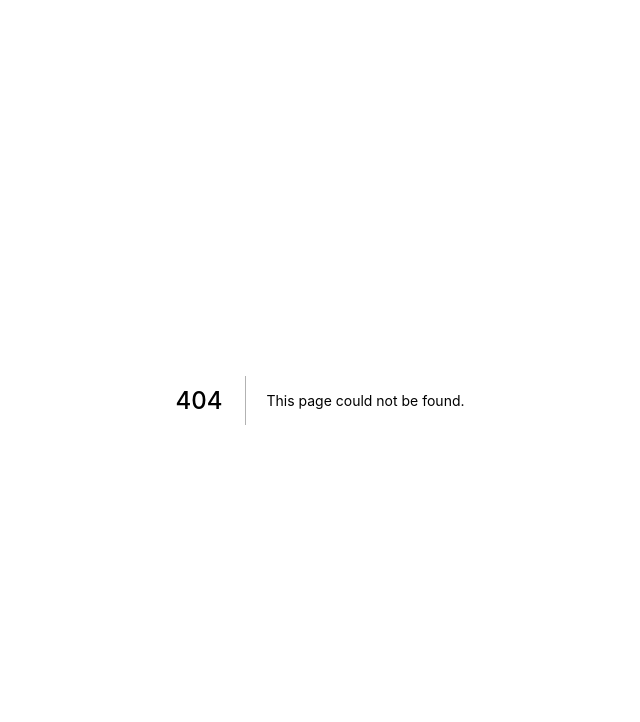
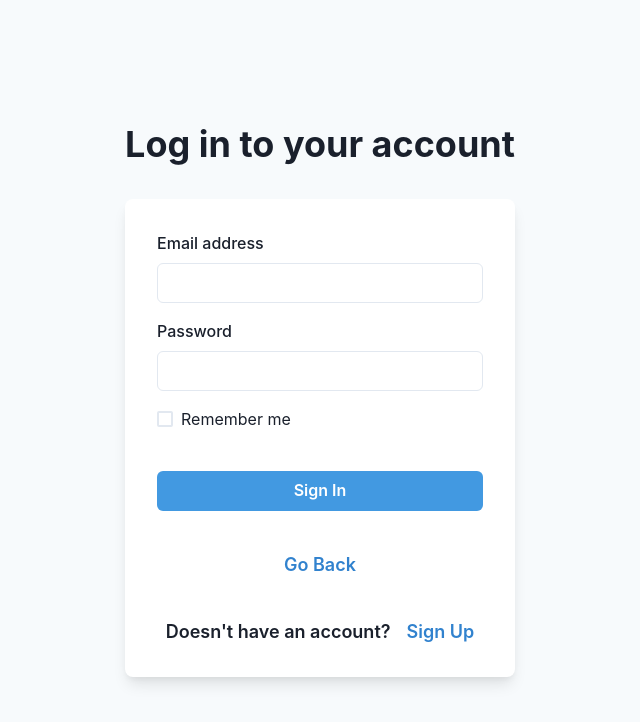
Before and after one commit to ahmadrafidev/all-in-web, a Next.js app: page /signin in a window 1280 px wide. Before the commit this address had no page. Shown: the top 722 px of the page, without its empty margins (320-960 px from the left). Built offline with nearby package versions, Linux system fonts and the light colour scheme.

Commit message:
making signup and signin forms. todo: backend and home page

```diff
--- /dev/null
+++ b/components/forms/signin_forms.tsx
@@ -0,0 +1,93 @@
+/* eslint-disable react/no-unescaped-entities */
+import {
+  Flex,
+  Box,
+  FormControl,
+  FormLabel,
+  Input,
+  Checkbox,
+  Stack,
+  Button,
+  Heading,
+  Text,
+  useColorModeValue,
+  Center
+} from '@chakra-ui/react';
+import Link from 'next/link'
+
+export default function SignIn() {
+  return (
+    <Flex
+      minH={'100vh'}
+      align={'center'}
+      justify={'center'}
+      bg={useColorModeValue('gray.50', 'gray.800')}>
+      <Stack spacing={8} mx={'auto'} maxW={'lg'} py={12} px={6}>
+        <Stack align={'center'}>
+          <Heading fontSize={'4xl'}>Log in to your account</Heading>
+        </Stack>
+        <Box
+          rounded={'lg'}
+          bg={useColorModeValue('white', 'gray.700')}
+          boxShadow={'lg'}
+          p={8}>
+          <Stack spacing={4}>
+            <FormControl id="email">
+              <FormLabel>Email address</FormLabel>
+              <Input type="email" />
+            </FormControl>
+            <FormControl id="password">
+              <FormLabel>Password</FormLabel>
+              <Input type="password" />
+            </FormControl>
+            <Stack spacing={10}>
+              <Stack
+                direction={{ base: 'column', sm: 'row' }}
+                align={'start'}
+                justify={'space-between'}>
+                <Checkbox>Remember me</Checkbox>
+              </Stack>
+              <Button
+                bg={'blue.400'}
+                color={'white'}
+                _hover={{
+                  bg: 'blue.500',
+                }}>
+                Sign In
+              </Button>
+              <Center>
+                <Text
+                  color="blue.500"
+                  fontSize={'lg'}
+                  fontWeight={'semibold'}
+                >
+                  <Link href={'/'} passHref>
+                    Go Back
+                  </Link>
+                </Text>
+              </Center>
+              <Center>
+                <Text
+                  fontSize={'lg'}
+                  fontWeight={'semibold'}
+                  mr={'4'}
+                >
+                    Doesn't have an account?
+                </Text>
+                <Text
+                  color="blue.500"
+                  fontSize={'lg'}
+                  fontWeight={'semibold'}
+                >
+                  <Link href={'/signup'} passHref>
+                    Sign Up
+                  </Link>
+                </Text>
+              </Center>
+            </Stack>
+          </Stack>
+        </Box>
+      </Stack>
+    </Flex>
+  );
+}
--- /dev/null
+++ b/pages/signin.tsx
@@ -0,0 +1,19 @@
+import Head from 'next/head'
+import SignIn from '../components/forms/signin_forms';
+
+const Home = () => {
+  return (
+    <section>
+      <Head>
+        <title>Save Everything!</title>
+        <meta
+          name='home page'
+          content='a website to save everything'
+        />
+      </Head>
+      <SignIn/>
+    </section>
+  );
+}
+
+export default Home
```
Also changed, not shown: components/forms/signup_forms.tsx (added, +74 -0 lines), components/landing-page/landingPage.tsx (+12 -11 lines), pages/signup.tsx (added, +19 -0 lines).
